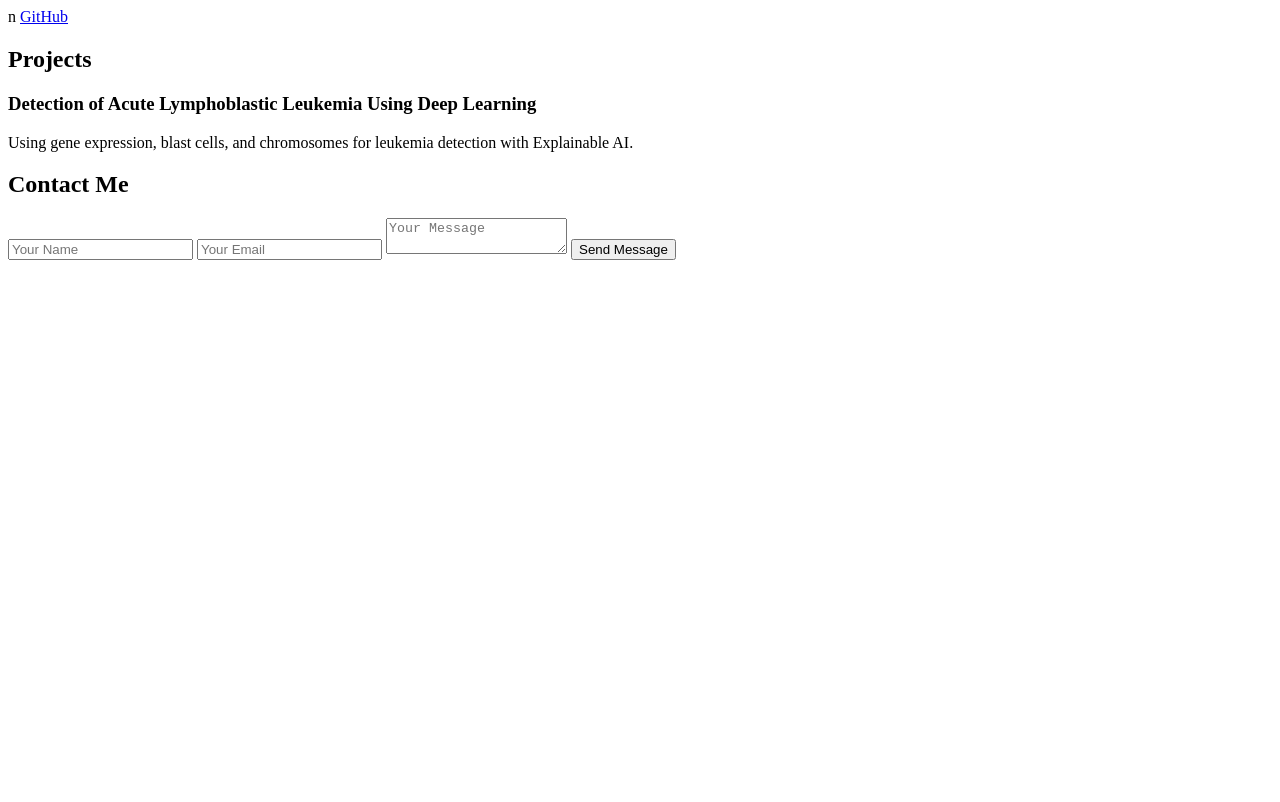
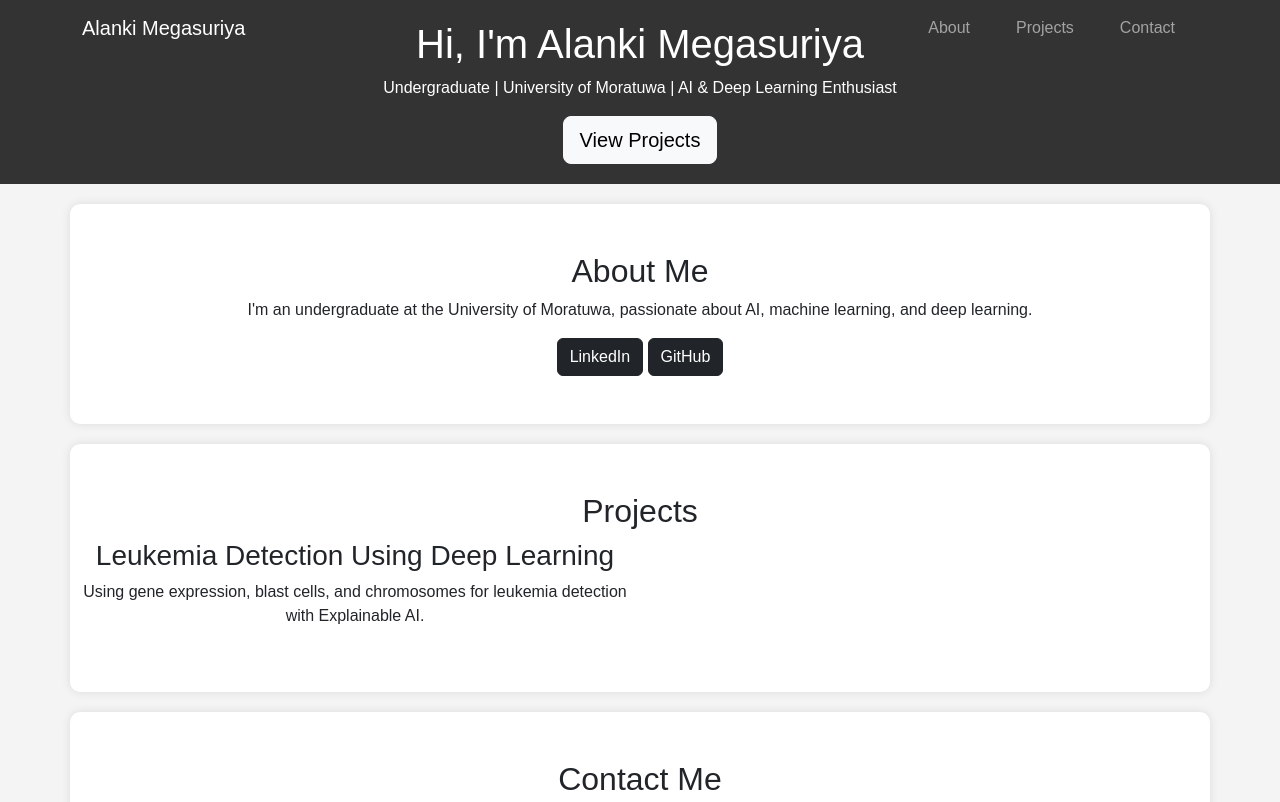
Before and after one commit to AlankiMadara/alankimadara.github.io, a plain HTML site: page index.html in a window 1280 px wide. Shown: the top 802 px of the page. Drawn offline with nearby package versions, Linux system fonts and the light colour scheme.

Commit message:
Update index.html

```diff
--- a/index.html
+++ b/index.html
@@ -1,25 +1,76 @@
-n</a>
-        <a href="https://github.com/AlankiMadara" target="_blank">GitHub</a>
+<!DOCTYPE html>
+<html lang="en">
+<head>
+    <meta charset="UTF-8">
+    <meta name="viewport" content="width=device-width, initial-scale=1.0">
+    <title>Alanki Megasuriya - Portfolio</title>
+    <link rel="stylesheet" href="https://cdn.jsdelivr.net/npm/bootstrap@5.3.0/dist/css/bootstrap.min.css">
+    <link rel="stylesheet" href="style.css">
+    <script defer src="script.js"></script>
+</head>
+<body>
+
+    <!-- Navigation Bar -->
+    <nav class="navbar navbar-expand-lg navbar-dark fixed-top">
+        <div class="container">
+            <a class="navbar-brand" href="#">Alanki Megasuriya</a>
+            <button class="navbar-toggler" type="button" data-bs-toggle="collapse" data-bs-target="#navbarNav">
+                <span class="navbar-toggler-icon"></span>
+            </button>
+            <div class="collapse navbar-collapse" id="navbarNav">
+                <ul class="navbar-nav ms-auto">
+                    <li class="nav-item"><a class="nav-link" href="#about">About</a></li>
+                    <li class="nav-item"><a class="nav-link" href="#projects">Projects</a></li>
+                    <li class="nav-item"><a class="nav-link" href="#contact">Contact</a></li>
+                </ul>
+            </div>
+        </div>
+    </nav>
+
+    <!-- Hero Section -->
+    <header class="hero">
+        <div class="container text-center">
+            <h1 class="fade-in">Hi, I'm <span>Alanki Megasuriya</span></h1>
+            <p class="fade-in">Undergraduate | University of Moratuwa | AI & Deep Learning Enthusiast</p>
+            <a href="#projects" class="btn btn-light btn-lg fade-in">View Projects</a>
+        </div>
+    </header>
+
+    <!-- About Section -->
+    <section id="about" class="container text-center py-5">
+        <h2>About Me</h2>
+        <p>I'm an undergraduate at the University of Moratuwa, passionate about AI, machine learning, and deep learning.</p>
+        <a href="https://www.linkedin.com/in/alanki-megasuriya-b94421251/" class="btn btn-dark" target="_blank">LinkedIn</a>
+        <a href="https://github.com/AlankiMadara" class="btn btn-dark" target="_blank">GitHub</a>
     </section>
 
-    <section id="projects">
-        <h2>Projects</h2>
-        <div class="project">
-            <h3>Detection of Acute Lymphoblastic Leukemia Using Deep Learning</h3>
-            <p>Using gene expression, blast cells, and chromosomes for leukemia detection with Explainable AI.</p>
+    <!-- Projects Section -->
+    <section id="projects" class="container py-5">
+        <h2 class="text-center">Projects</h2>
+        <div class="row">
+            <div class="col-md-6">
+                <div class="project-card">
+                    <h3>Leukemia Detection Using Deep Learning</h3>
+                    <p>Using gene expression, blast cells, and chromosomes for leukemia detection with Explainable AI.</p>
+                </div>
+            </div>
         </div>
     </section>
 
-    <section id="contact">
+    <!-- Contact Section -->
+    <section id="contact" class="container text-center py-5">
         <h2>Contact Me</h2>
         <form id="contactForm">
-            <input type="text" id="name" placeholder="Your Name" required>
-            <input type="email" id="email" placeholder="Your Email" required>
-            <textarea id="message" placeholder="Your Message" required></textarea>
-            <button type="submit">Send Message</button>
+            <input type="text" id="name" class="form-control" placeholder="Your Name" required>
+            <input type="email" id="email" class="form-control" placeholder="Your Email" required>
+            <textarea id="message" class="form-control" placeholder="Your Message" required></textarea>
+            <button type="submit" class="btn btn-dark">Send Message</button>
         </form>
         <p id="responseMessage"></p>
     </section>
 
+    <!-- Bootstrap Script -->
+    <script src="https://cdn.jsdelivr.net/npm/bootstrap@5.3.0/dist/js/bootstrap.bundle.min.js"></script>
+
 </body>
 </html>
```
